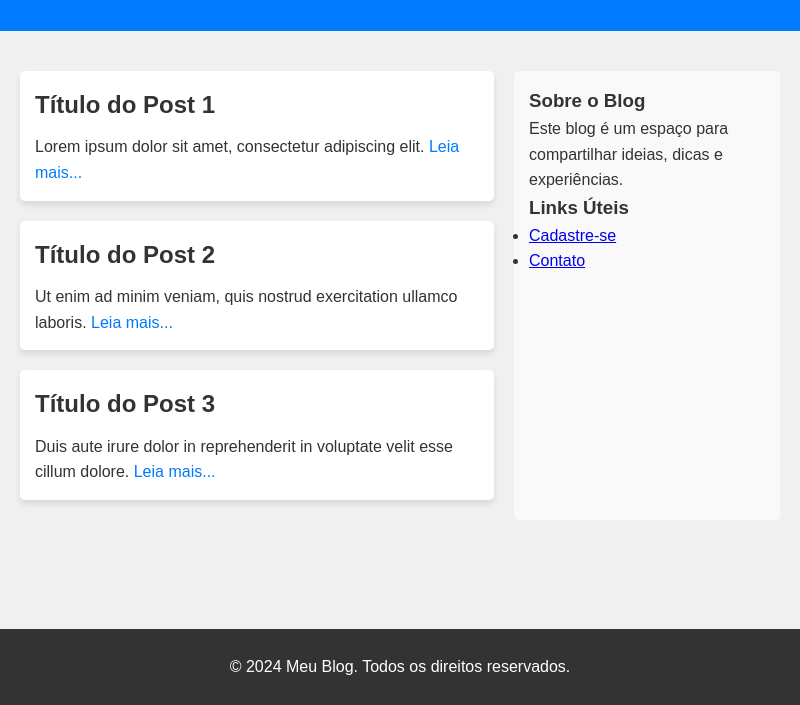
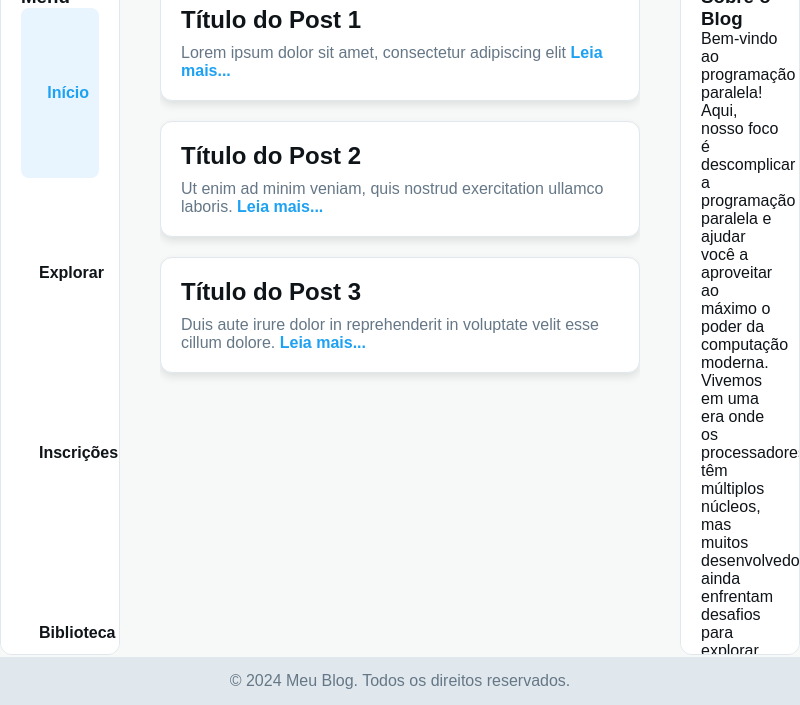
Before and after one commit to batata6996/blog, an Electron app: page renderer/dashboard.html in a window 800 px wide. Shown: the part 95-800 px from the top of the page. Drawn offline with Linux system fonts and the light colour scheme.

Commit message:
dashboard update

```diff
--- a/renderer/dashboard.html
+++ b/renderer/dashboard.html
@@ -13,43 +13,42 @@
       box-sizing: border-box;
     }
 
-    /* Configuração do layout principal */
     body {
-      font-family: Arial, sans-serif;
-      background-color: #f0f0f0;
-      color: #333;
-      line-height: 1.6;
-      display: flex;
-      flex-direction: column;
+      font-family: 'Arial', sans-serif;
+      background-color: #f7f9f9;
+      color: #0f1419;
       min-height: 100vh;
+      position: relative;
     }
 
     .container {
-      max-width: 1100px;
-      margin: 0 auto;
-      padding: 20px;
+      display: flex;
+      position: relative;
+      width: 100%;
+      height: calc(100vh - 60px); /* Subtrai o tamanho do header */
     }
 
-    main {
-      flex: 1; /* Garante que o conteúdo principal ocupe o espaço restante */
-    }
-
-    /* Cabeçalho */
     header {
-      background-color: #007BFF;
+      background-color: #1da1f2;
       color: white;
-      padding: 20px 0;
-    }
-
-    header .container {
-      display: flex;
-      justify-content: space-between;
-      align-items: center;
+      padding: 10px 20px;
+      height: 60px;
+      width: 100%;
+      position: fixed;
+      top: 0;
+      z-index: 1000;
+      box-shadow: 0 4px 6px rgba(0, 0, 0, 0.1);
     }
 
     header h1 {
-      margin: 0;
-      font-size: 1.8em;
+      font-size: 1.8rem;
+    }
+
+    header nav {
+      position: absolute;
+      right: 20px;
+      top: 50%;
+      transform: translateY(-50%);
     }
 
     header nav ul {
@@ -58,81 +57,166 @@
     }
 
     header nav ul li {
-      margin-left: 20px;
+      margin-left: 15px;
     }
 
     header nav ul li a {
       color: white;
       text-decoration: none;
+      font-size: 1rem;
+      font-weight: bold;
+      transition: color 0.3s;
     }
 
-    header nav ul li a:hover,
-    header nav ul li a:focus {
+    header nav ul li a:hover {
+      color: #d8eefe;
+    }
+
+    main {
+      position: absolute;
+      left: 20%;
+      width: 60%; /* Ajustado para caber entre as duas sidebars */
+      top: 80px; /* Espaço abaixo do header */
+      height: calc(100% - 100px); /* Altura ajustada ao footer */
+      overflow-y: auto;
+    }
+
+    .feed {
+      display: flex;
+      flex-direction: column;
+      gap: 20px;
+    }
+
+    .post {
+      background: #ffffff;
+      border-radius: 12px;
+      padding: 20px;
+      box-shadow: 0 4px 8px rgba(0, 0, 0, 0.1);
+      border: 1px solid #e1e8ed;
+      transition: transform 0.3s, box-shadow 0.3s;
+    }
+
+    .post:hover {
+      transform: translateY(-5px);
+      box-shadow: 0 6px 12px rgba(0, 0, 0, 0.15);
+    }
+
+    .post h2 {
+      font-size: 1.5rem;
+      margin-bottom: 10px;
+      font-weight: bold;
+    }
+
+    .post p {
+      font-size: 1rem;
+      color: #657786;
+    }
+
+    .post a {
+      color: #1da1f2;
+      text-decoration: none;
+      font-weight: bold;
+    }
+
+    .post a:hover {
       text-decoration: underline;
     }
 
-    /* Layout principal */
-    main .container {
-      display: flex;
-      flex-wrap: wrap;
-      gap: 20px;
-      margin: 20px 0;
+    .sidebar {
+      position: absolute;
+      top: 60px;
+      width: 15%;
+      height: calc(100% - 50px);
+      background: #ffffff;
+      border-radius: 12px;
+      border: 1px solid #e1e8ed;
+      padding: 20px;
+      overflow-y: auto;
     }
 
-    .posts {
-      flex: 3;
-      min-width: 60%;
+    .sidebar-left {
+      left: 0;
     }
 
-    .sidebar {
-      flex: 1;
-      min-width: 35%;
-      background: #f9f9f9;
-      padding: 15px;
-      border-radius: 5px;
+    .sidebar-right {
+      right: 0;
     }
 
-    .post {
-      background: #fff;
-      padding: 15px;
-      border-radius: 5px;
-      margin-bottom: 20px;
-      box-shadow: 0 4px 6px rgba(0, 0, 0, 0.1);
+    .sidebar ul {
+      list-style: none;
+      padding: 0;
     }
 
-    .post h2 {
+    .sidebar ul li {
       margin-bottom: 10px;
     }
 
-    .post a {
-      color: #007BFF;
+    .sidebar ul li a {
+      display: flex;
+      align-items: center;
+      padding: 10px;
+      border-radius: 8px;
+      color: #0f1419;
       text-decoration: none;
+      font-size: 1rem;
+      font-weight: bold;
+      transition: background-color 0.3s, color 0.3s;
     }
 
-    .post a:hover,
-    .post a:focus {
-      text-decoration: underline;
+    .sidebar ul li a:hover {
+      background-color: #f1f1f1;
+      color: #1da1f2;
     }
 
-    /* Rodapé */
-    footer {
-      background-color: #333;
-      color: white;
-      text-align: center;
-      padding: 5px 0;
-      margin-top: 20px;
+    .sidebar ul li a svg {
+      margin-right: 8px;
+      font-size: 1.2rem;
     }
 
-    footer p {
-      margin: 0;
+    .sidebar ul li a.selected {
+      background-color: #e8f5fe;
+      color: #1da1f2;
+    }
+
+    footer {
+      background-color: #e1e8ed;
+      color: #657786;
+      text-align: center;
+      padding: 15px 0;
+      position: fixed;
+      bottom: 0;
+      width: 100%;
+    }
+
+    /* Responsividade */
+    @media (max-width: 768px) {
+      .container {
+        flex-direction: column;
+      }
+
+      main, .sidebar {
+        position: relative;
+        width: calc(100% - 40px);
+        left: 20px;
+        height: auto;
+        margin-bottom: 20px;
+      }
+
+      .sidebar-left, .sidebar-right {
+        width: calc(100% - 40px);
+      }
+    }
+
+    @media (max-width: 480px) {
+      .post {
+        padding: 15px;
+      }
     }
   </style>
 </head>
 <body>
-  <!-- Cabeçalho -->
   <header>
-    <div class="container">
-      <h1>Bem-vinda ao Meu Blog</h1>
+    <h1>Código em Paralelo</h1>
     <nav>
       <ul>
         <li><a href="index.html">Home</a></li>
@@ -140,47 +224,54 @@
         <li><a href="login.html">Login</a></li>
       </ul>
     </nav>
-    </div>
   </header>
 
-  <!-- Conteúdo Principal -->
+  <div class="container">
+    <aside class="sidebar sidebar-left">
+      <h3>Menu</h3>
+      <ul>
+        <li><a href="#" class="selected"><svg>🏠</svg>Início</a></li>
+        <li><a href="#"><svg>🔍</svg>Explorar</a></li>
+        <li><a href="#"><svg>📺</svg>Inscrições</a></li>
+        <li><a href="#"><svg>📚</svg>Biblioteca</a></li>
+      </ul>
+    </aside>
+
     <main>
-    <div class="container">
-      <section class="posts">
+      <section class="feed">
         <article class="post">
           <h2>Título do Post 1</h2>
-          <p>Lorem ipsum dolor sit amet, consectetur adipiscing elit. <a href="#">Leia mais...</a></p>
+          <p>Lorem ipsum dolor sit amet, consectetur adipiscing elit <a href="#">Leia mais...</a></p>
         </article>
-
         <article class="post">
           <h2>Título do Post 2</h2>
           <p>Ut enim ad minim veniam, quis nostrud exercitation ullamco laboris. <a href="#">Leia mais...</a></p>
         </article>
-
         <article class="post">
           <h2>Título do Post 3</h2>
           <p>Duis aute irure dolor in reprehenderit in voluptate velit esse cillum dolore. <a href="#">Leia mais...</a></p>
         </article>
       </section>
+    </main>
 
-      <!-- Barra Lateral -->
-      <aside class="sidebar">
+    <aside class="sidebar sidebar-right">
       <h3>Sobre o Blog</h3>
-        <p>Este blog é um espaço para compartilhar ideias, dicas e experiências.</p>
-        <h3>Links Úteis</h3>
-        <ul>
-          <li><a href="register.html">Cadastre-se</a></li>
-          <li><a href="contact.html">Contato</a></li>
-        </ul>
+      <p>Bem-vindo ao programação paralela! Aqui, nosso foco é descomplicar a programação paralela e ajudar você a aproveitar ao máximo o poder da computação moderna.
+
+        Vivemos em uma era onde os processadores têm múltiplos núcleos, mas muitos desenvolvedores ainda enfrentam desafios para explorar essa capacidade. Nosso objetivo é ensinar conceitos, compartilhar boas práticas e apresentar ferramentas que tornam o desenvolvimento paralelo mais acessível e eficiente.
+
+        Se você é iniciante ou um desenvolvedor experiente buscando aprimorar suas habilidades, encontrará aqui tutoriais práticos, artigos técnicos, discussões sobre frameworks populares e estudos de caso do mundo real.
+
+        Junte-se a nós para desvendar as complexidades da programação paralela e dominar técnicas que aceleram aplicações e criam soluções de alto desempenho.
+
+        Vamos codar juntos - de forma paralela!
+
+        </p>
     </aside>
   </div>
-  </main>
 
-  <!-- Rodapé -->
   <footer>
-    <div class="container">
     <p>&copy; 2024 Meu Blog. Todos os direitos reservados.</p>
-    </div>
   </footer>
 </body>
 </html>
```
Lines whose indentation alone changed are shown as unchanged.
